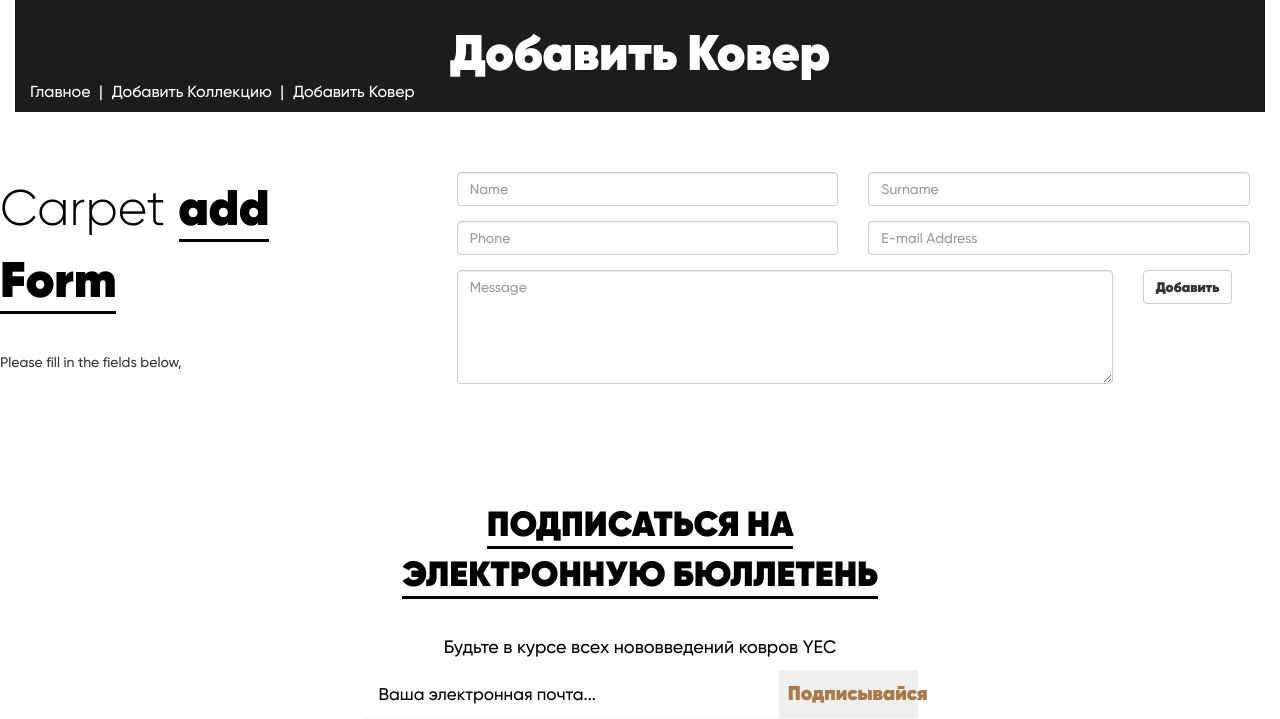
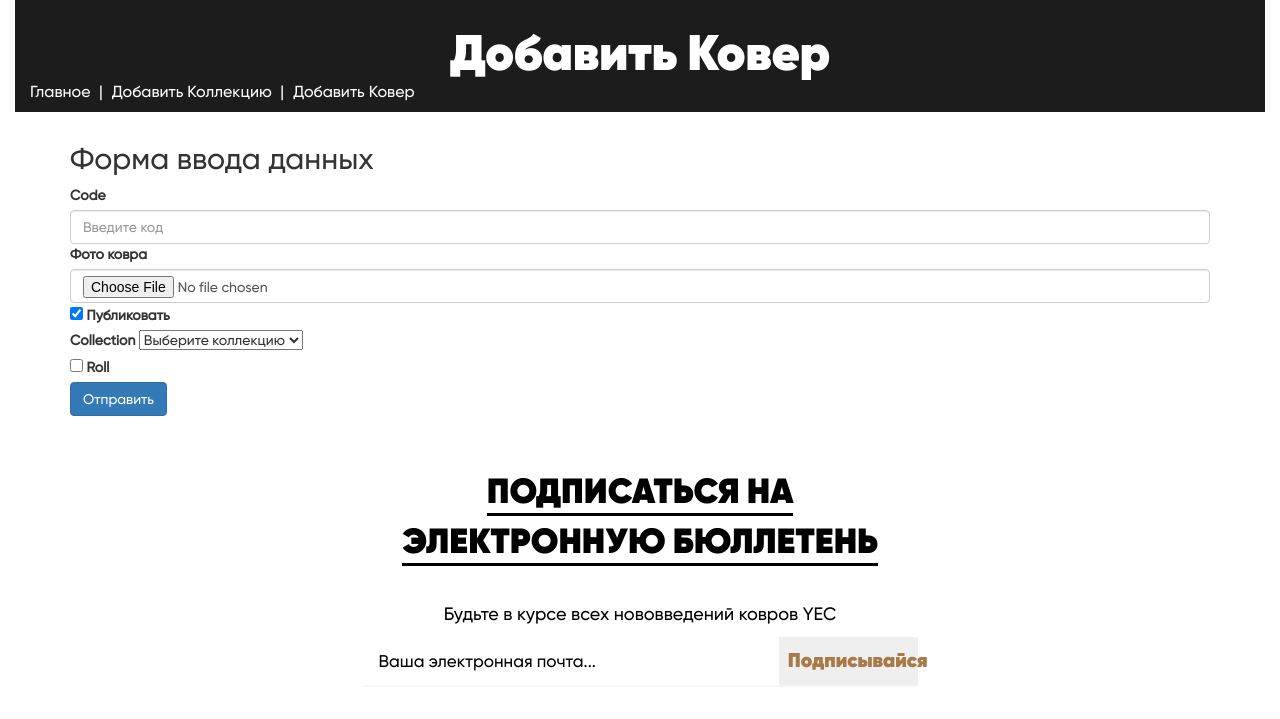
Before and after one commit to kochevnikuz/yec.uz, a Django app: page /catalog/carpet/add/ in a window 1280 px wide. Shown: the part 130-849 px from the top of the page. Run offline with Django 5.2, Linux system fonts and the light colour scheme; some libraries are stand-ins or nearby versions.

Commit message:
20.12.2024 перенос ноутбук

```diff
--- a/catalog/templates/catalog/carpet_add_page.html
+++ b/catalog/templates/catalog/carpet_add_page.html
@@ -14,41 +14,93 @@
         </div>
     </div>
 </div>
-
-<div class="col-md-12 col-xs-12 p-50 form">
-    <div class="col-md-3 col-xs-12 padding0">
-        <p class="motto">Carpet <strong>add Form</strong></p>
-        <div class=" display"></div>
-        <p class="desc">Please fill in the fields below,</p>
+<div class="container mt-5">
+    <h2 class="mb-4">Форма ввода данных</h2>
+    <form method="POST" enctype="multipart/form-data">
+        <!-- Поле для ввода текста: Code -->
+        <div class="mb-3">
+            <label for="code" class="form-label">Code</label>
+            <input type="text" class="form-control" id="code" name="code" placeholder="Введите код" required>
         </div>
 
-    <div class="col-md-8 col-md-offset-1 col-xs-12 col-xs-offset-0">
-        <form method="POST">
-            <div class="form-group col-md-6 col-xs-12">
-                <input type="text" class="form-control" name="ad" value="" placeholder="Name">
+        <!-- Поле для загрузки файла: Photo -->
+        <div class="mb-3">
+            <label for="photo" class="form-label">Фото ковра</label>
+            <input type="file" class="form-control" id="photo" name="photo" accept="image/*" required>
         </div>
 
-            <div class="form-group col-md-6 col-xs-12">
-                <input type="text" class="form-control" name="soyad" value="" placeholder="Surname">
+        <!-- Чекбокс для Boolean значений: Is_published -->
+        <div class="form-check mb-3">
+            <input type="checkbox" class="form-check-input" id="is_published" name="is_published" checked>
+            <label class="form-check-label" for="is_published">Публиковать</label>
         </div>
 
-            <div class="form-group col-md-6 col-xs-12">
-                <input type="tel" class="form-control" name="telefon" value="" placeholder="Phone">
+        <!-- Выпадающий список: Collection -->
+        <div class="mb-3">
+            <label for="collection" class="form-label">Collection</label>
+            <select class="form-select" id="collection" name="collection" required>
+                <option value="" disabled selected>Выберите коллекцию</option>
+                <option value="1">Collection 1</option>
+                <option value="2">Collection 2</option>
+                <option value="3">Collection 3</option>
+            </select>
         </div>
 
-            <div class="form-group col-md-6 col-xs-12">
-                <input type="mail" class="form-control" name="email" value="" placeholder="E-mail Address">
+        <!-- Чекбокс для Boolean значений: Roll -->
+        <div class="form-check mb-3">
+            <input type="checkbox" class="form-check-input" id="roll" name="roll">
+            <label class="form-check-label" for="roll">Roll</label>
         </div>
 
-            <div class="form-group col-md-10 col-xs-12">
-                <textarea class="form-control" rows="5" name="mesaj" placeholder="Message"></textarea>
+        <!-- Кнопка отправки формы -->
+        <button type="submit" class="btn btn-primary">Отправить</button>
+    </form>
 </div>
 
-            <div class="form-group col-md-2 col-xs-12">
-                <button type="submit" class="btn btn-default"><strong>Добавить</strong></button>
-            </div>
-        </form>
-    </div>
-</div>
 <div class="clearfix"></div>
 {% endblock content%}
+
+<!--<div class="mb-3">-->
+<!--                <label for="formGroupExampleInput" class="form-label">Код продукта</label>-->
+<!--                <input type="text" class="form-control" id="formGroupExampleInput"-->
+<!--                       placeholder="Введите код ковра">-->
+<!--            </div>-->
+
+
+<!--            <div class="mb-3">-->
+<!--                <label for="formFile" class="form-label">Укажете файл - фото </label>-->
+<!--                <input class="form-control" type="file" id="formFile">-->
+<!--            </div>-->
+
+
+<!--            <div class="mb-3 form-check">-->
+<!--                <input class="form-check-input" type="checkbox" value="" id="flexCheckChecked" checked>-->
+<!--                <label class="form-check-label" for="flexCheckChecked">-->
+<!--                    Опубликовать-->
+<!--                </label>-->
+<!--            </div>-->
+
+
+<!--            <div class="col-md-3">-->
+<!--                <label for="validationCustom04" class="form-label">Коллекция</label>-->
+<!--                <select class="form-select" id="validationCustom04" required>-->
+<!--                    <option selected disabled value="">Choose...</option>-->
+<!--                    <option>...</option>-->
+<!--                </select>-->
+<!--                <div class="invalid-feedback">-->
+<!--                    Выбирете коллекцию ковра-->
+<!--                </div>-->
+<!--            </div>-->
+
+<!--            <div class="form-check">-->
+<!--                <input class="form-check-input" type="radio" name="flexRadioDefault" id="flexRadioDefault1">-->
+<!--                <label class="form-check-label" for="flexRadioDefault1">-->
+<!--                   Ковер-->
+<!--                </label>-->
+<!--            </div>-->
+<!--            <div class="form-check">-->
+<!--                <input class="form-check-input" type="radio" name="flexRadioDefault" id="flexRadioDefault2" checked>-->
+<!--                <label class="form-check-label" for="flexRadioDefault2">-->
+<!--                    Тафтинг-->
+<!--                </label>-->
+<!--            </div>-->
```
Also changed, not shown: catalog/admin.py (+19 -3 lines), yec/admin.py (+12 -1 lines), db.sqlite3. Lines whose indentation alone changed are shown as unchanged.
